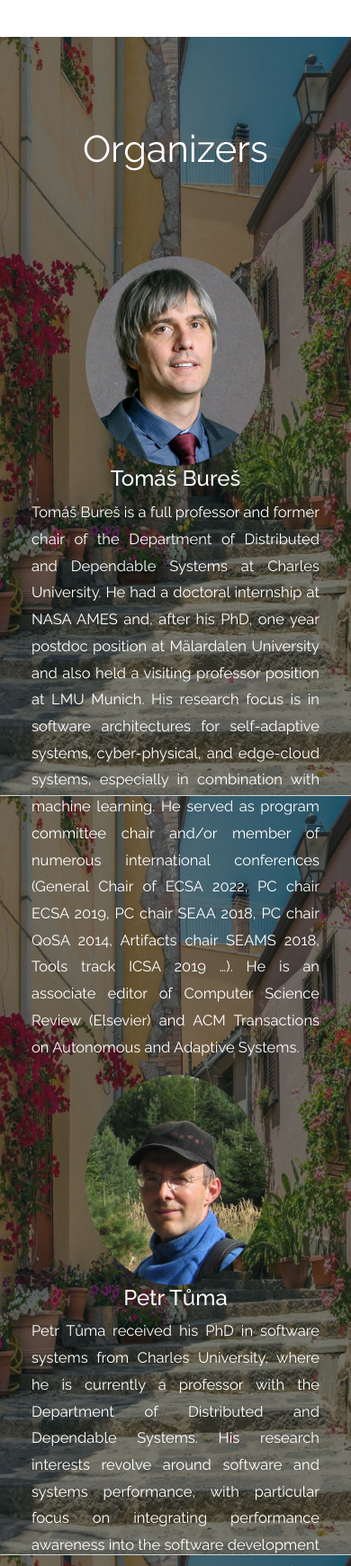
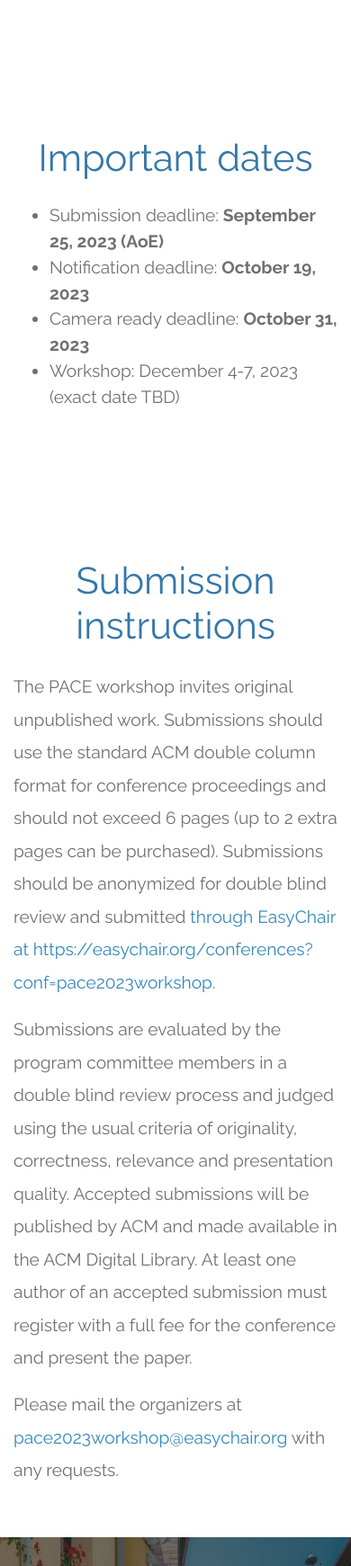
Before and after one commit to pace-workshop/pace-workshop.github.io, a plain HTML site: page index.html in a window 390 px wide. Shown: the part 4540-6281 px from the top of the page at 90% size. Drawn offline with Linux system fonts and the light colour scheme.

Commit message:
Deadlines and submission system link

```diff
--- a/index.html
+++ b/index.html
@@ -15,6 +15,7 @@
     <link rel="stylesheet" href="magnific-popup/magnific-popup.css">
     <link rel="stylesheet" href="css/bootstrap.min.css" />
     <link rel="stylesheet" href="css/tooplate-infinite-loop.css" />
+
 <!--
 Tooplate 2117 Infinite Loop
 https://www.tooplate.com/view/2117-infinite-loop
@@ -46,11 +47,14 @@ https://www.tooplate.com/view/2117-infinite-loop
                   <a class="nav-link tm-nav-link" href="#topics">Topics</a>
               </li>
               <li class="nav-item">
+                  <a class="nav-link tm-nav-link" href="#dates">Dates</a>
+              </li>
+              <li class="nav-item">
+                  <a class="nav-link tm-nav-link" href="#submissions">Submissions</a>
+              </li>
+              <li class="nav-item">
                 <a class="nav-link tm-nav-link" href="#organizers">Organizers</a>
               </li>
-                <li class="nav-item">
-                    <a class="nav-link tm-nav-link" href="#events">Related Events</a>
-                </li>
 <!--              <li class="nav-item">-->
 <!--                  <a class="nav-link tm-nav-link" href="#committee">Committee</a>-->
 <!--              </li>-->
@@ -95,8 +99,8 @@ https://www.tooplate.com/view/2117-infinite-loop
 
           </div><!-- first row -->
         </div>
+    </section>
 
-    </section>
     <section id="topics" class="tm-section-pad-top">
         <div class="container tm-container-gallery">
             <div class="row">
@@ -145,6 +149,46 @@ https://www.tooplate.com/view/2117-infinite-loop
         </div>
     </section>
 
+    <section id="dates" class="tm-section-pad-top">
+        <div class="container tm-container-gallery">
+            <div class="row">
+                <div class="col-12">
+                    <h2 class="tm-text-primary text-center mb-4 tm-section-title"> Important dates </h2>
+                    <ul>
+                        <li>Submission deadline: <b>September 25, 2023 (AoE)</b></li>
+                        <li>Notification deadline: <b>October 19, 2023</b></li>
+                        <li>Camera ready deadline: <b>October 31, 2023</b></li>
+                        <li>Workshop: December 4-7, 2023 (exact date TBD)</li>
+                    </ul>
+                </div>
+            </div>
+        </div>
+    </section>
+
+    <section id="submissions" class="tm-section-pad-top">
+        <div class="container tm-container-gallery">
+            <div class="row">
+                <div class="col-12">
+                    <h2 class="tm-text-primary text-center mb-4 tm-section-title"> Submission instructions </h2>
+                    <p>
+                        The PACE workshop invites original unpublished work. Submissions should use the standard ACM double column format for conference proceedings
+                        and should not exceed 6 pages (up to 2 extra pages can be purchased). Submissions should be anonymized for double blind review and submitted
+                        <a href="https://easychair.org/conferences?conf=pace2023workshop">through EasyChair at https://easychair.org/conferences?conf=pace2023workshop</a>.
+                    </p>
+                    <p>
+                        Submissions are evaluated by the program committee members in a double blind review process and judged using the usual criteria of
+                        originality, correctness, relevance and presentation quality. Accepted submissions will be published by ACM and made available in
+                        the ACM Digital Library. At least one author of an accepted submission must register with a full fee for the conference and
+                        present the paper.
+                    </p>
+                    <p>
+                        Please mail the organizers at <a href="mailto:pace2023workshop@easychair.org">pace2023workshop@easychair.org</a> with any requests.
+                    </p>
+                </div>
+            </div>
+        </div>
+    </section>
+
     <section id="organizers" class="tm-section-pad-top tm-parallax-2">
       <div class="container tm-testimonials-content">
         <div class="row">
@@ -183,19 +227,6 @@ https://www.tooplate.com/view/2117-infinite-loop
       <div class="tm-bg-overlay"></div>
     </section>
 
-    <section id="events" class="tm-section-pad-top" style="min-height: 400px">
-        <div class="container tm-container-gallery text-center">
-                    <h2 class="tm-text-primary mb-4 tm-section-title "> Related Events </h2>
-            <div class="row">
-                <div class="col-xxl-6 col-xl-6 col-lg-6 col-md-6 col-xs-12 col-sm-12 p-1">
-                    <h3> <a href="https://sites.google.com/view/fastcontinuum-2023/home" target="_blank"> FastContinuum @ ICPE </a> </h3>
-                </div>
-                <div class="col-xxl-6 col-xl-6 col-lg-6 col-md-6 col-xs-12 col-sm-12 p-1">
-                    <h3><a href="https://hotcloudperf.spec.org/" target="_blank"> HotCloudPerf @ ICPE </a> </h3>
-                </div>
-            </div>
-        </div>
-    </section>
     <!-- Contact -->
     <section id="committee">
 
```
